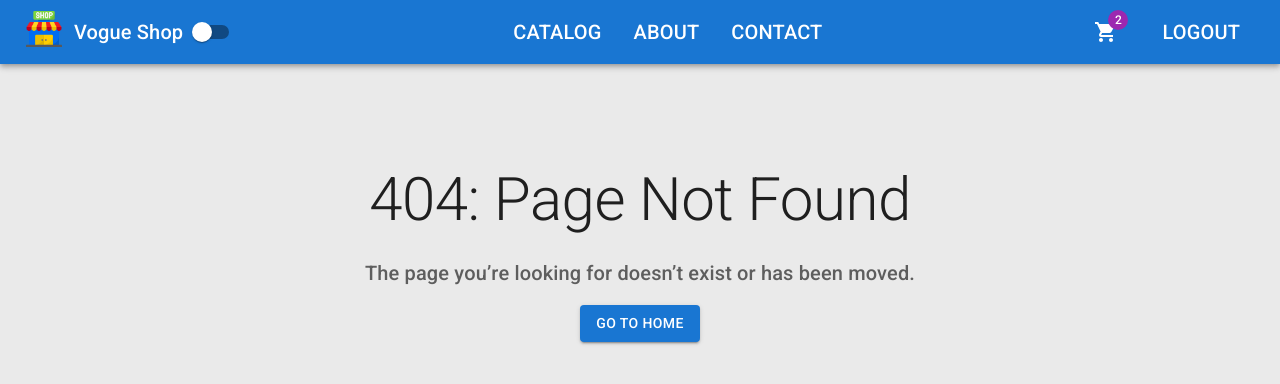
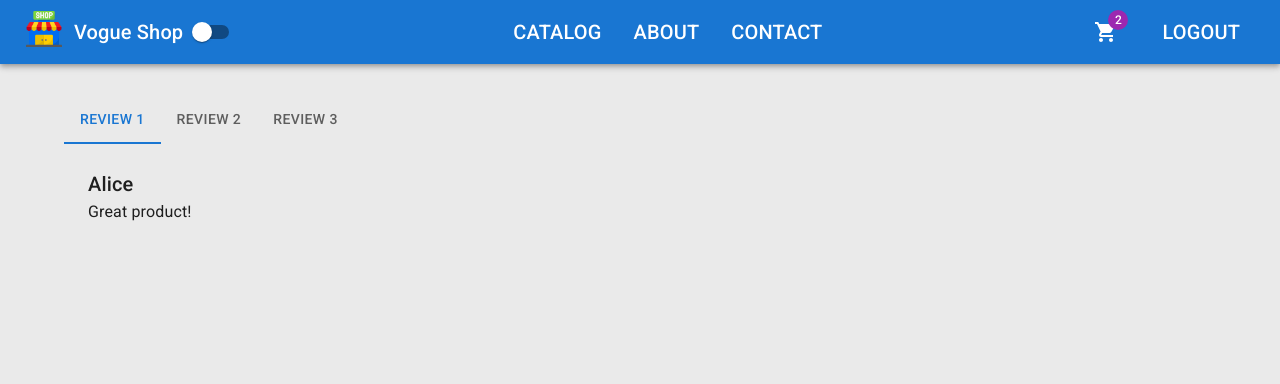
Before and after one commit to dar-levy/vogue-shop-client, a React (Vite) app: page /reviews in a window 1280 px wide. Before the commit this address led to /not-found. Shown: the top 384 px of the page. Built offline with nearby package versions, Linux system fonts and the light colour scheme.

Commit message:
Add reviews to routes

```diff
--- a/src/App.tsx
+++ b/src/App.tsx
@@ -20,6 +20,7 @@ import {useStoreContext} from "./context/StoreContext.tsx";
 import Loading from './components/Loading.tsx';
 import Checkout from "./components/Checkout.tsx";
 import ThankYou from "./components/ThankYou.tsx";
+import Reviews from "./components/Reviews.tsx";
 
 function App() {
   const { setBasket } = useStoreContext();
@@ -73,6 +74,7 @@ function App() {
                     <Route path="/catalog/:id" element={<ProductDetails />} />
                     <Route path="/about" element={<About />} />
                     <Route path="/contact" element={<Contact />} />
+                    <Route path="/reviews" element={<Reviews />} />
                     <Route path="/basket" element={<Basket />} />
                     <Route path="/checkout" element={<Checkout />} />
                     <Route path="/thank-you/:id" element={<ThankYou />} />
--- a/src/components/Reviews.tsx
+++ b/src/components/Reviews.tsx
@@ -16,13 +16,12 @@ const ReviewsTab: React.FC = () => {
     const [value, setValue] = React.useState(0);
 
     useEffect(() => {
-        // Simulate fetching reviews from an API
         const fetchedReviews: Review[] = [
             { id: 1, description: 'Great product!', author: 'Alice' },
             { id: 2, description: 'Not bad.', author: 'Bob' },
             { id: 3, description: 'Could be better.', author: 'Charlie' }
         ];
-        setReviews(fetchedReviews);  // Store reviews in the context
+        setReviews(fetchedReviews);
     }, [setReviews]);
 
     const handleChange = (event: React.SyntheticEvent, newValue: number) => {
```
